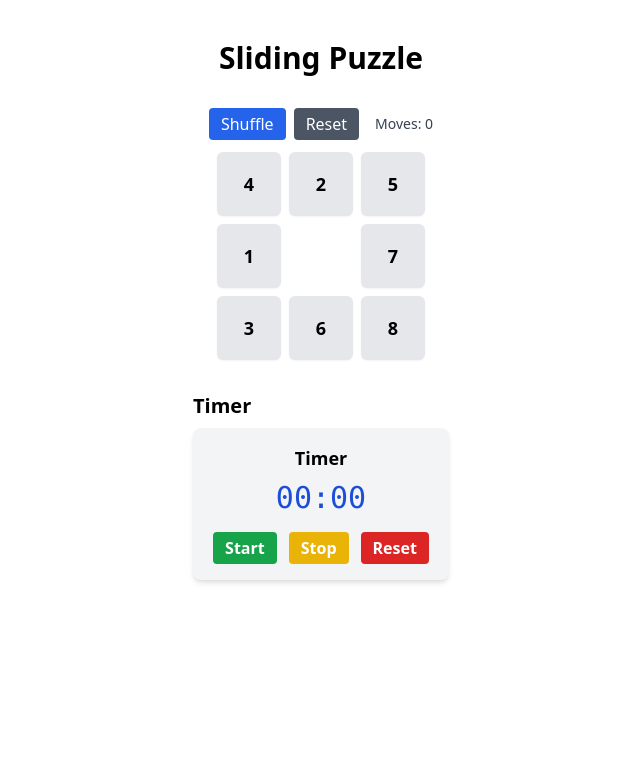
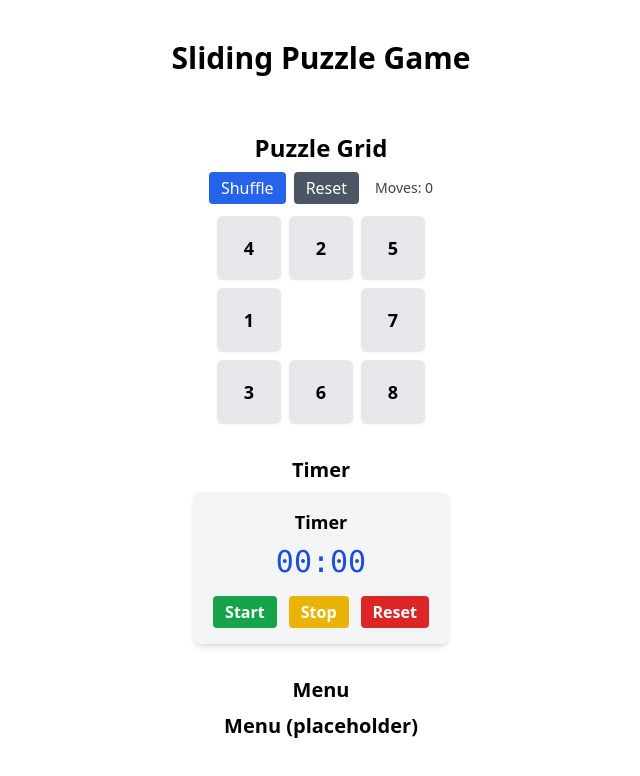
Before and after one commit to amieya512/sliding-puzzle-webapp, a React (Vite) app: page / in a window 1280 px wide. Shown: the top 776 px of the page, without its empty margins (319-959 px from the left). Built offline with nearby package versions, Linux system fonts and the light colour scheme.

Commit message:
Fix App.jsx layout error, remove undefined Layout component, and confirm stable build with Timer, Puzzle, and Menu

```diff
--- a/src/App.jsx
+++ b/src/App.jsx
@@ -1,16 +1,31 @@
 // src/App.jsx
+
+import Timer from "./components/Timer";
+import Menu from "./Menu";
 import Puzzle from "./Puzzle";
-import Timer from "./components/Timer";
 
 export default function App() {
   return (
     <div className="p-10 flex flex-col items-center gap-8">
-      <h1 className="text-3xl font-bold">Sliding Puzzle</h1>
-      <Puzzle size={3} />
-      <div>
+      <h1 className="text-3xl font-bold mb-6">Sliding Puzzle Game</h1>
+
+      {/* Puzzle Grid Section */}
+      <section className="text-center">
+        <h2 className="text-2xl font-semibold mb-2">Puzzle Grid</h2>
+        <Puzzle size={3} />
+      </section>
+
+      {/* Timer Section */}
+      <section className="text-center">
         <h2 className="text-xl font-semibold mb-2">Timer</h2>
         <Timer />
-      </div>
+      </section>
+
+      {/* Menu Section */}
+      <section className="text-center">
+        <h2 className="text-xl font-semibold mb-2">Menu</h2>
+        <Menu />
+      </section>
     </div>
   );
 }
--- a/src/Menu.jsx
+++ b/src/Menu.jsx
@@ -1,31 +1,43 @@
-import React from 'react'
-class Menu extends React.Component
-{
-    constructor(props)
-    {
-        super(props);{
-        this.state = { username: " ",
-              password: " ",
-              match: 0}
-        }
+import React from "react";
 
-        login = () => {}
-        createAccount = () => {}
-        getUsername = () => {}
-        getPassword = () => {}
-        verifyLogin = () => {}
-        incorrectLogin = () => {}
-        startNewGame = () => {}
+// Temporarily disabling unfinished Menu class to prevent syntax errors
+// Original logic preserved below for future implementation.
+/*
+class Menu extends React.Component {
+  constructor(props) {
+    super(props);
+    this.state = {
+      username: "",
+      password: "",
+      match: 0,
+    };
+  }
 
+  login = () => {};
+  createAccount = () => {};
+  getUsername = () => {};
+  getPassword = () => {};
+  verifyLogin = () => {};
+  incorrectLogin = () => {};
+  startNewGame = () => {};
 
-        render();{
-            return (
-            <div>
-            <h2>Slide Puzzle-Rama!</h2>
-            </div>);
-        }
+  render() {
+    return (
+      <div>
+        <h2>Slide Puzzle-Rama!</h2>
+      </div>
+    );
+  }
+}
+*/
 
-    }
+// Temporary placeholder so imports don’t break
+function Menu() {
+  return (
+    <div className="text-center">
+      <h2 className="text-xl font-semibold">Menu (placeholder)</h2>
+    </div>
+  );
+}
 
-
-}
+export default Menu;
```
